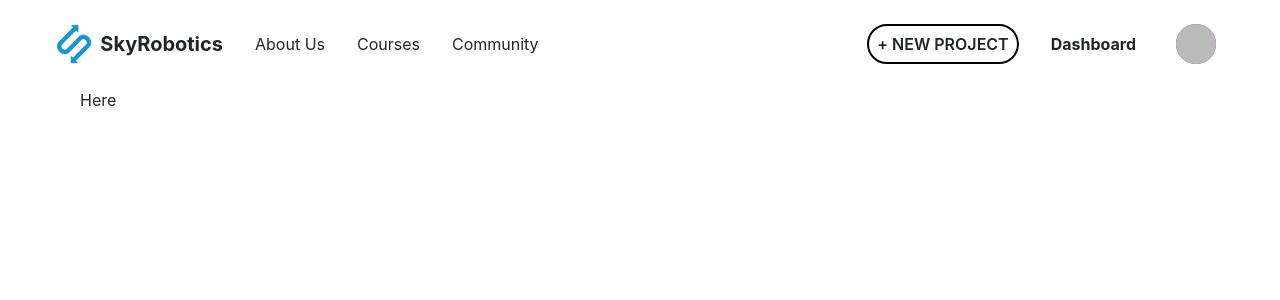
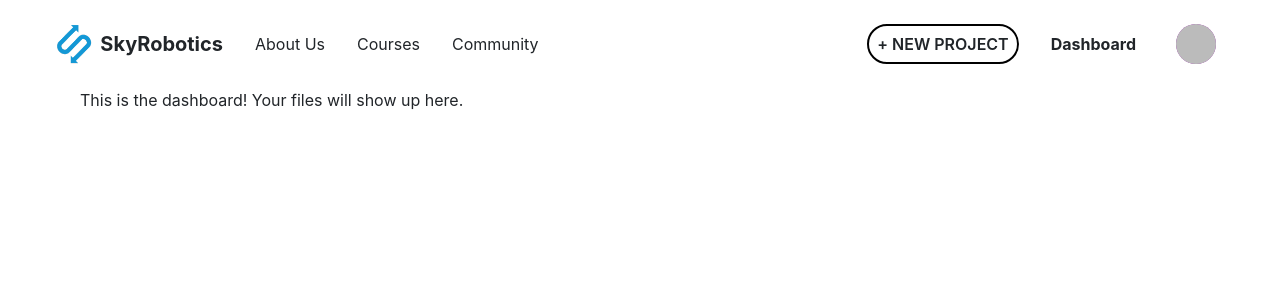
Before and after one commit to AnmayG/skyr-website, a React (Create React App) app: page /dashboard in a window 1280 px wide. Shown: the top 300 px of the page. Built offline with nearby package versions, Linux system fonts and the light colour scheme; no server answers; sample sign-in values are in the browser's storage.

Commit message:
test for deployment

```diff
--- a/src/pages/editors/Dashboard.js
+++ b/src/pages/editors/Dashboard.js
@@ -6,7 +6,7 @@ const Dashboard = () => {
     <div>
         <Navbar />
         <div className='ml-20'>
-            Here
+            This is the dashboard! Your files will show up here.
         </div>
     </div>
   )
```
